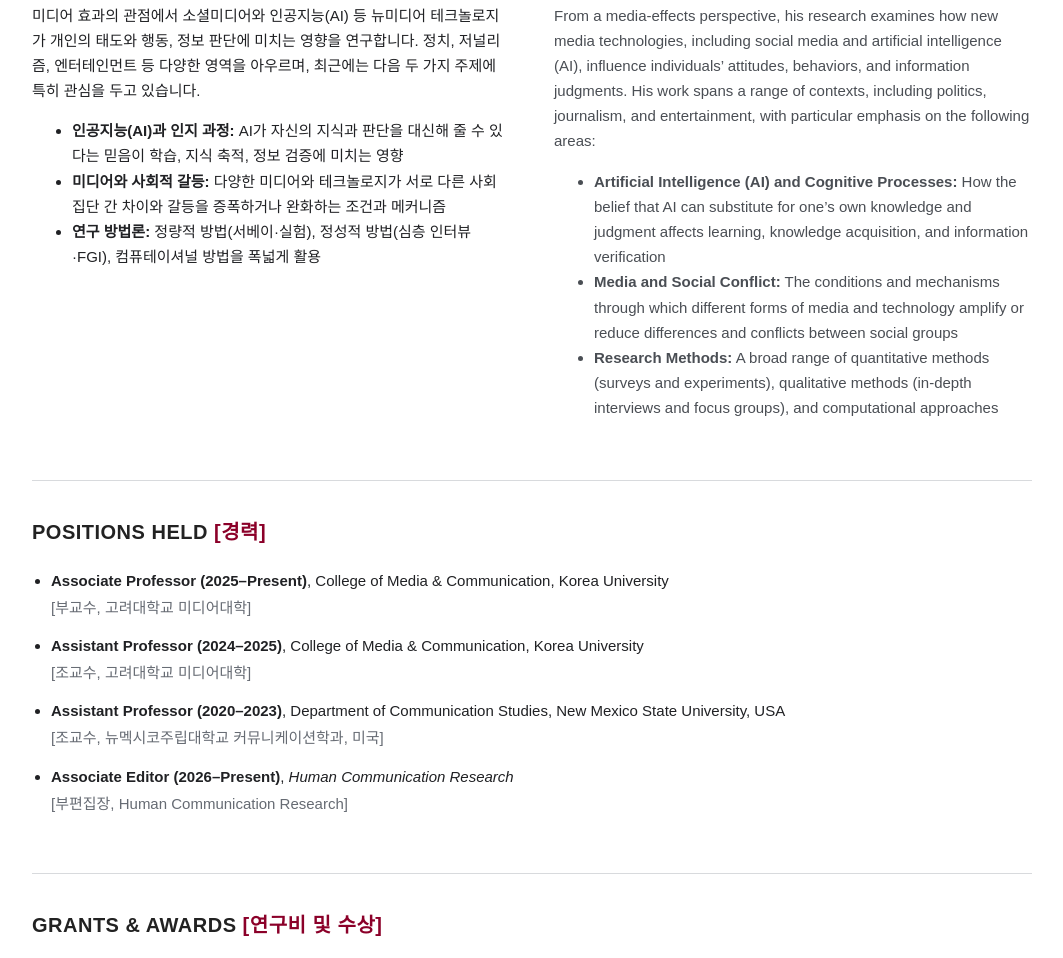
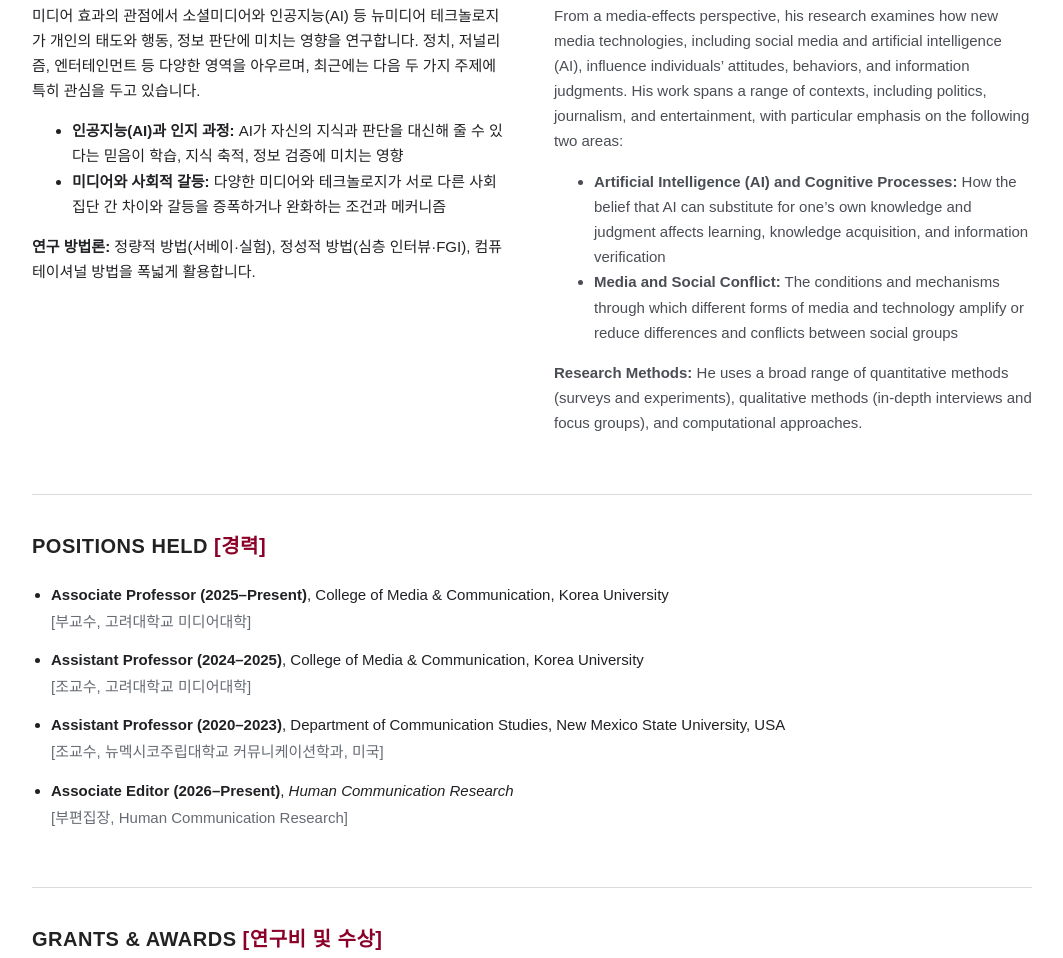
Before and after one commit to sangwonlee-ku/sangwonlee-ku.github.io, a plain HTML site: page index.html in a window 1280 px wide. Shown: the part 913-1871 px from the top of the page, without its empty margins (108-1171 px from the left). Drawn offline with Linux system fonts and the light colour scheme.

Commit message:
Update index.html

```diff
--- a/index.html
+++ b/index.html
@@ -90,22 +90,29 @@
    <section id="research" class="section">
   <h2>RESEARCH INTERESTS <span>[연구 분야]</span></h2>
   <div class="bilingual-copy research-copy">
+
     <div lang="ko">
       <p>미디어 효과의 관점에서 소셜미디어와 인공지능(AI) 등 뉴미디어 테크놀로지가 개인의 태도와 행동, 정보 판단에 미치는 영향을 연구합니다. 정치, 저널리즘, 엔터테인먼트 등 다양한 영역을 아우르며, 최근에는 다음 두 가지 주제에 특히 관심을 두고 있습니다.</p>
+
       <ul class="research-list">
         <li><strong>인공지능(AI)과 인지 과정:</strong> AI가 자신의 지식과 판단을 대신해 줄 수 있다는 믿음이 학습, 지식 축적, 정보 검증에 미치는 영향</li>
         <li><strong>미디어와 사회적 갈등:</strong> 다양한 미디어와 테크놀로지가 서로 다른 사회집단 간 차이와 갈등을 증폭하거나 완화하는 조건과 메커니즘</li>
-            <li><strong>연구 방법론:</strong> 정량적 방법(서베이·실험), 정성적 방법(심층 인터뷰·FGI), 컴퓨테이셔널 방법을 폭넓게 활용</li>
       </ul>
+
+      <p><strong>연구 방법론:</strong> 정량적 방법(서베이·실험), 정성적 방법(심층 인터뷰·FGI), 컴퓨테이셔널 방법을 폭넓게 활용합니다.</p>
     </div>
+
     <div lang="en" class="english-copy">
-          <p>From a media-effects perspective, his research examines how new media technologies, including social media and artificial intelligence (AI), influence individuals’ attitudes, behaviors, and information judgments. His work spans a range of contexts, including politics, journalism, and entertainment, with particular emphasis on the following areas:</p>
+      <p>From a media-effects perspective, his research examines how new media technologies, including social media and artificial intelligence (AI), influence individuals’ attitudes, behaviors, and information judgments. His work spans a range of contexts, including politics, journalism, and entertainment, with particular emphasis on the following two areas:</p>
+
       <ul class="research-list">
         <li><strong>Artificial Intelligence (AI) and Cognitive Processes:</strong> How the belief that AI can substitute for one’s own knowledge and judgment affects learning, knowledge acquisition, and information verification</li>
         <li><strong>Media and Social Conflict:</strong> The conditions and mechanisms through which different forms of media and technology amplify or reduce differences and conflicts between social groups</li>
-            <li><strong>Research Methods:</strong> A broad range of quantitative methods (surveys and experiments), qualitative methods (in-depth interviews and focus groups), and computational approaches</li>
       </ul>
+
+      <p><strong>Research Methods:</strong> He uses a broad range of quantitative methods (surveys and experiments), qualitative methods (in-depth interviews and focus groups), and computational approaches.</p>
     </div>
+
   </div>
 </section>
 
```
Lines whose indentation alone changed are shown as unchanged.
